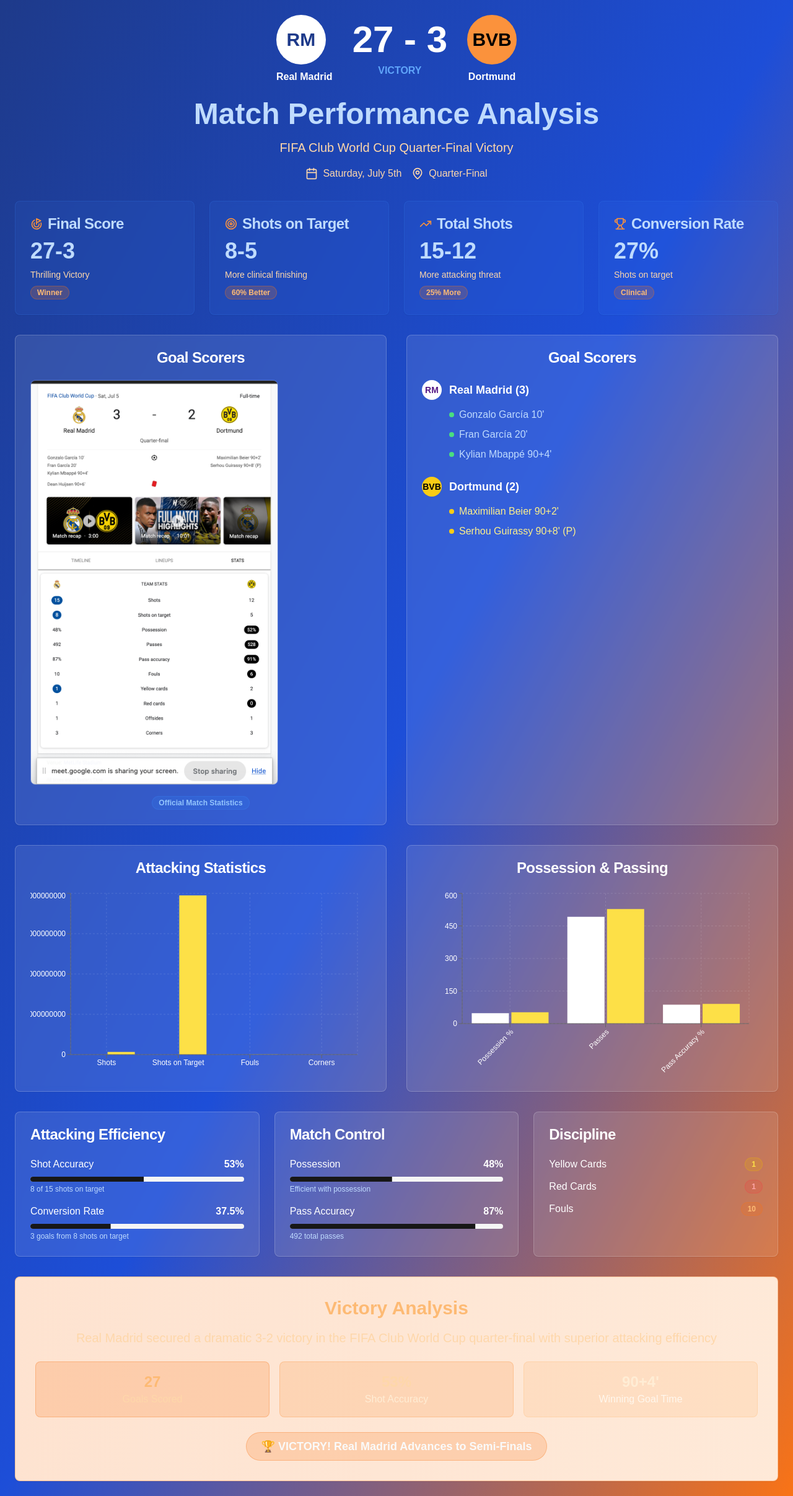
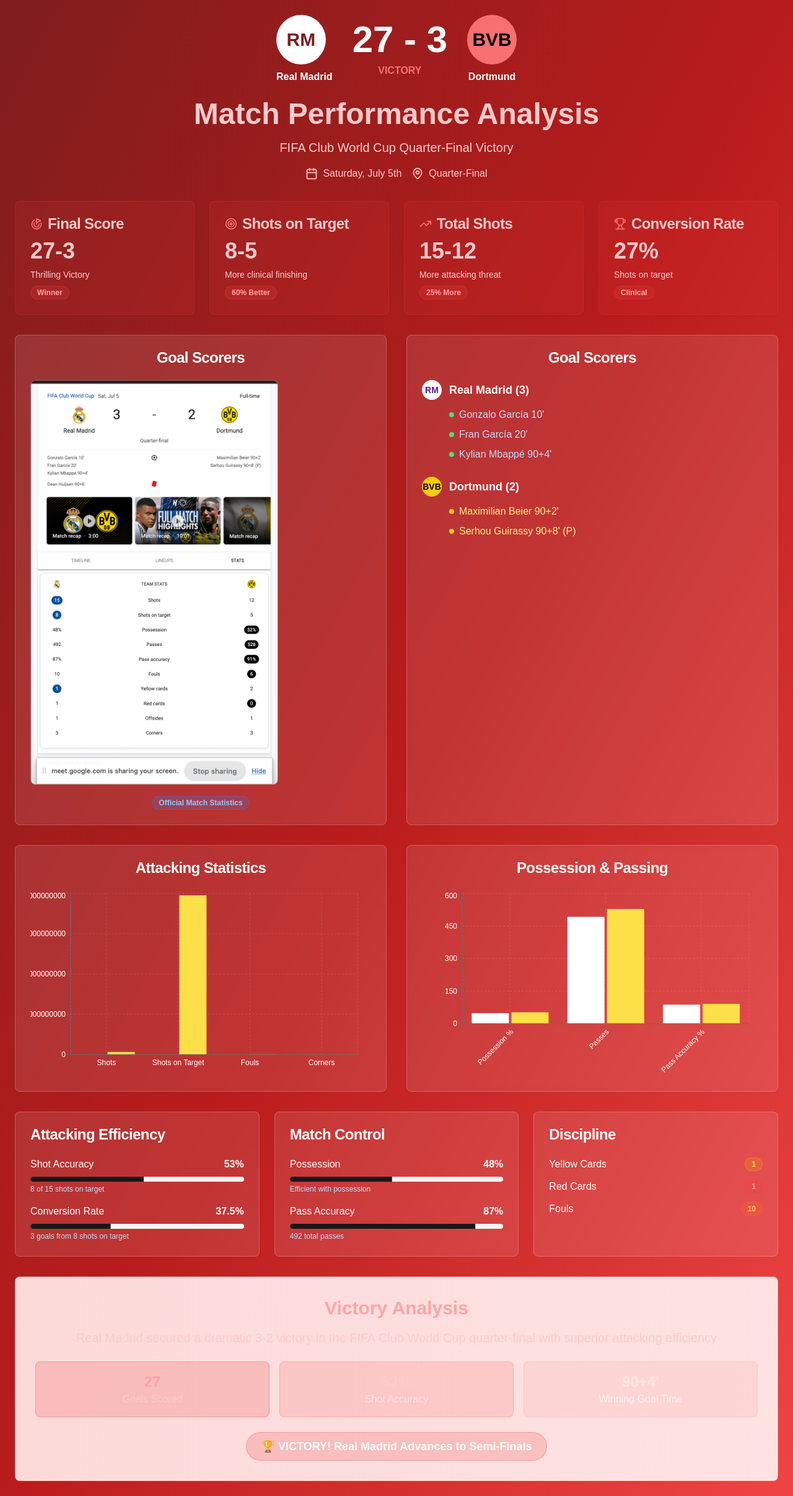
Before and after one commit to patrick70521/jayden, a Next.js app: page / in a window 1280 px wide. Shown: the whole page at 62% size. Built offline with nearby package versions, Linux system fonts and the light colour scheme.

Commit message:
make the entire doc red

```diff
--- a/match-performance-analysis.tsx
+++ b/match-performance-analysis.tsx
@@ -27,61 +27,61 @@ export default function MatchPerformanceAnalysis() {
     goals: {
       value: 27,
       label: "Goals Scored",
-      bg: "bg-orange-500/20",
-      border: "border-orange-500/30",
-      textValue: "text-orange-300",
-      textLabel: "text-orange-200",
+      bg: "bg-red-500/20",
+      border: "border-red-500/30",
+      textValue: "text-red-300",
+      textLabel: "text-red-200",
     },
     shotAccuracy: {
       value: "53%",
       label: "Shot Accuracy",
-      bg: "bg-orange-400/20",
-      border: "border-orange-400/30",
-      textValue: "text-orange-200",
-      textLabel: "text-orange-100",
+      bg: "bg-red-400/20",
+      border: "border-red-400/30",
+      textValue: "text-red-200",
+      textLabel: "text-red-100",
     },
     winningGoalTime: {
       value: "90+4'",
       label: "Winning Goal Time",
-      bg: "bg-orange-300/20",
-      border: "border-orange-300/30",
-      textValue: "text-orange-100",
-      textLabel: "text-orange-50",
+      bg: "bg-red-300/20",
+      border: "border-red-300/30",
+      textValue: "text-red-100",
+      textLabel: "text-red-50",
     },
     badge: {
-      bg: "bg-orange-500/20",
-      text: "text-orange-300",
-      border: "border-orange-500/30",
+      bg: "bg-red-500/20",
+      text: "text-red-300",
+      border: "border-red-500/30",
       label: "🏆 VICTORY! Real Madrid Advances to Semi-Finals",
     },
   }
 
   return (
-    <div className="min-h-screen bg-gradient-to-br from-blue-900 via-blue-700 to-orange-500 p-6">
+    <div className="min-h-screen bg-gradient-to-br from-red-900 via-red-700 to-red-500 p-6">
       <div className="max-w-7xl mx-auto space-y-8">
         {/* Header with Match Result */}
         <div className="text-center space-y-4">
           <div className="flex items-center justify-center gap-8 mb-6">
             <div className="text-center">
               <div className="w-20 h-20 bg-white rounded-full flex items-center justify-center mb-2">
-                <span className="text-3xl font-bold text-blue-900">RM</span>
+                <span className="text-3xl font-bold text-red-900">RM</span>
               </div>
               <div className="text-white font-bold">Real Madrid</div>
             </div>
             <div className="text-center">
               <div className="text-6xl font-bold text-white mb-2">27 - 3</div>
-              <div className="text-blue-400 font-bold">VICTORY</div>
+              <div className="text-red-400 font-bold">VICTORY</div>
             </div>
             <div className="text-center">
-              <div className="w-20 h-20 bg-orange-400 rounded-full flex items-center justify-center mb-2">
+              <div className="w-20 h-20 bg-red-400 rounded-full flex items-center justify-center mb-2">
                 <span className="text-3xl font-bold text-black">BVB</span>
               </div>
               <div className="text-white font-bold">Dortmund</div>
             </div>
           </div>
-          <h1 className="text-5xl font-bold text-blue-200 mb-2">Match Performance Analysis</h1>
-          <p className="text-xl text-orange-200">FIFA Club World Cup Quarter-Final Victory</p>
-          <div className="flex items-center justify-center gap-4 text-orange-200">
+          <h1 className="text-5xl font-bold text-red-200 mb-2">Match Performance Analysis</h1>
+          <p className="text-xl text-red-200">FIFA Club World Cup Quarter-Final Victory</p>
+          <div className="flex items-center justify-center gap-4 text-red-200">
             <div className="flex items-center gap-2">
               <Calendar className="w-5 h-5" />
               <span>Saturday, July 5th</span>
@@ -95,59 +95,59 @@ export default function MatchPerformanceAnalysis() {
 
         {/* Match Statistics Overview */}
         <div className="grid grid-cols-1 md:grid-cols-2 lg:grid-cols-4 gap-6">
-          <Card className="bg-blue-500/10 backdrop-blur-sm border-blue-500/20">
+          <Card className="bg-red-500/10 backdrop-blur-sm border-red-500/20">
             <CardHeader className="pb-3">
-              <CardTitle className="text-blue-200 flex items-center gap-2">
-                <Goal className="w-5 h-5 text-orange-400" />
+              <CardTitle className="text-red-200 flex items-center gap-2">
+                <Goal className="w-5 h-5 text-red-400" />
                 Final Score
               </CardTitle>
             </CardHeader>
             <CardContent>
-              <div className="text-4xl font-bold text-blue-200 mb-2">27-3</div>
-              <div className="text-sm text-orange-200">Thrilling Victory</div>
-              <Badge className="mt-2 bg-orange-500/20 text-orange-300 border-orange-500/30">Winner</Badge>
+              <div className="text-4xl font-bold text-red-200 mb-2">27-3</div>
+              <div className="text-sm text-red-200">Thrilling Victory</div>
+              <Badge className="mt-2 bg-red-500/20 text-red-300 border-red-500/30">Winner</Badge>
             </CardContent>
           </Card>
 
-          <Card className="bg-blue-500/10 backdrop-blur-sm border-blue-500/20">
+          <Card className="bg-red-500/10 backdrop-blur-sm border-red-500/20">
             <CardHeader className="pb-3">
-              <CardTitle className="text-blue-200 flex items-center gap-2">
-                <Target className="w-5 h-5 text-orange-400" />
+              <CardTitle className="text-red-200 flex items-center gap-2">
+                <Target className="w-5 h-5 text-red-400" />
                 Shots on Target
               </CardTitle>
             </CardHeader>
             <CardContent>
-              <div className="text-4xl font-bold text-blue-200 mb-2">8-5</div>
-              <div className="text-sm text-orange-200">More clinical finishing</div>
-              <Badge className="mt-2 bg-orange-500/20 text-orange-300 border-orange-500/30">60% Better</Badge>
+              <div className="text-4xl font-bold text-red-200 mb-2">8-5</div>
+              <div className="text-sm text-red-200">More clinical finishing</div>
+              <Badge className="mt-2 bg-red-500/20 text-red-300 border-red-500/30">60% Better</Badge>
             </CardContent>
           </Card>
 
-          <Card className="bg-blue-500/10 backdrop-blur-sm border-blue-500/20">
+          <Card className="bg-red-500/10 backdrop-blur-sm border-red-500/20">
             <CardHeader className="pb-3">
-              <CardTitle className="text-blue-200 flex items-center gap-2">
-                <TrendingUp className="w-5 h-5 text-orange-400" />
+              <CardTitle className="text-red-200 flex items-center gap-2">
+                <TrendingUp className="w-5 h-5 text-red-400" />
                 Total Shots
               </CardTitle>
             </CardHeader>
             <CardContent>
-              <div className="text-4xl font-bold text-blue-200 mb-2">15-12</div>
-              <div className="text-sm text-orange-200">More attacking threat</div>
-              <Badge className="mt-2 bg-orange-500/20 text-orange-300 border-orange-500/30">25% More</Badge>
+              <div className="text-4xl font-bold text-red-200 mb-2">15-12</div>
+              <div className="text-sm text-red-200">More attacking threat</div>
+              <Badge className="mt-2 bg-red-500/20 text-red-300 border-red-500/30">25% More</Badge>
             </CardContent>
           </Card>
 
-          <Card className="bg-blue-500/10 backdrop-blur-sm border-blue-500/20">
+          <Card className="bg-red-500/10 backdrop-blur-sm border-red-500/20">
             <CardHeader className="pb-3">
-              <CardTitle className="text-blue-200 flex items-center gap-2">
-                <Trophy className="w-5 h-5 text-orange-400" />
+              <CardTitle className="text-red-200 flex items-center gap-2">
+                <Trophy className="w-5 h-5 text-red-400" />
                 Conversion Rate
               </CardTitle>
             </CardHeader>
             <CardContent>
-              <div className="text-4xl font-bold text-blue-200 mb-2">27%</div>
-              <div className="text-sm text-orange-200">Shots on target</div>
-              <Badge className="mt-2 bg-orange-500/20 text-orange-300 border-orange-500/30">Clinical</Badge>
+              <div className="text-4xl font-bold text-red-200 mb-2">27%</div>
+              <div className="text-sm text-red-200">Shots on target</div>
+              <Badge className="mt-2 bg-red-500/20 text-red-300 border-red-500/30">Clinical</Badge>
             </CardContent>
           </Card>
         </div>
@@ -355,25 +355,25 @@ export default function MatchPerformanceAnalysis() {
         </div>
 
         {/* Victory Analysis */}
-        <Card className="bg-gradient-to-r from-orange-500/20 to-orange-400/20 backdrop-blur-sm border-orange-500/30">
+        <Card className="bg-gradient-to-r from-red-500/20 to-red-400/20 backdrop-blur-sm border-red-500/30">
           <CardContent className="p-8 text-center">
-            <h2 className="text-3xl font-bold text-orange-300 mb-4">Victory Analysis</h2>
-            <p className="text-xl text-orange-200 mb-6">
+            <h2 className="text-3xl font-bold text-red-300 mb-4">Victory Analysis</h2>
+            <p className="text-xl text-red-200 mb-6">
               Real Madrid secured a dramatic 3-2 victory in the FIFA Club World Cup quarter-final with superior
               attacking efficiency
             </p>
             <div className="grid grid-cols-1 md:grid-cols-3 gap-4 mb-6">
               <div className={`${orangizedStatsData.goals.bg} rounded-lg p-4 border ${orangizedStatsData.goals.border}`}>
                 <div className={`${orangizedStatsData.goals.textValue} text-2xl font-bold`}>{orangizedStatsData.goals.value}</div>
-                <div className={`${orangizedStatsData.goals.textLabel} text-orange-200`}>{orangizedStatsData.goals.label}</div>
+                <div className={`${orangizedStatsData.goals.textLabel} text-red-200`}>{orangizedStatsData.goals.label}</div>
               </div>
               <div className={`${orangizedStatsData.shotAccuracy.bg} rounded-lg p-4 border ${orangizedStatsData.shotAccuracy.border}`}>
                 <div className={`${orangizedStatsData.shotAccuracy.textValue} text-2xl font-bold`}>{orangizedStatsData.shotAccuracy.value}</div>
-                <div className={`${orangizedStatsData.shotAccuracy.textLabel} text-orange-100`}>{orangizedStatsData.shotAccuracy.label}</div>
+                <div className={`${orangizedStatsData.shotAccuracy.textLabel} text-red-100`}>{orangizedStatsData.shotAccuracy.label}</div>
               </div>
               <div className={`${orangizedStatsData.winningGoalTime.bg} rounded-lg p-4 border ${orangizedStatsData.winningGoalTime.border}`}>
                 <div className={`${orangizedStatsData.winningGoalTime.textValue} text-2xl font-bold`}>{orangizedStatsData.winningGoalTime.value}</div>
-                <div className={`${orangizedStatsData.winningGoalTime.textLabel} text-orange-50`}>{orangizedStatsData.winningGoalTime.label}</div>
+                <div className={`${orangizedStatsData.winningGoalTime.textLabel} text-red-50`}>{orangizedStatsData.winningGoalTime.label}</div>
               </div>
             </div>
             <Badge className={`${orangizedStatsData.badge.bg} text-lg px-6 py-2 ${orangizedStatsData.badge.border}`}>
```
